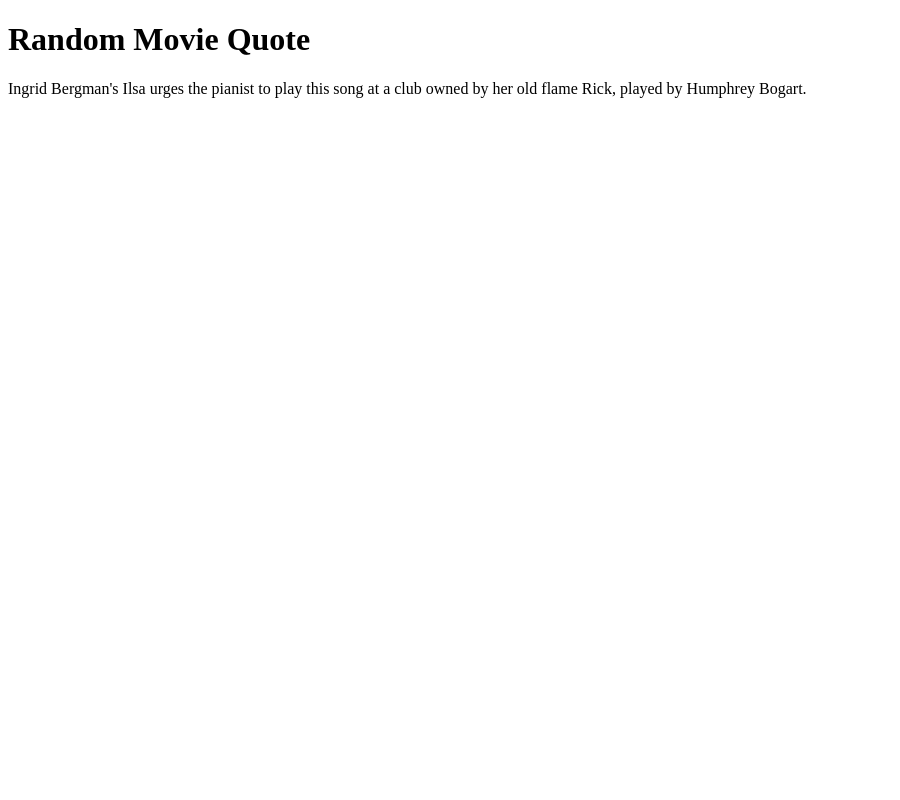
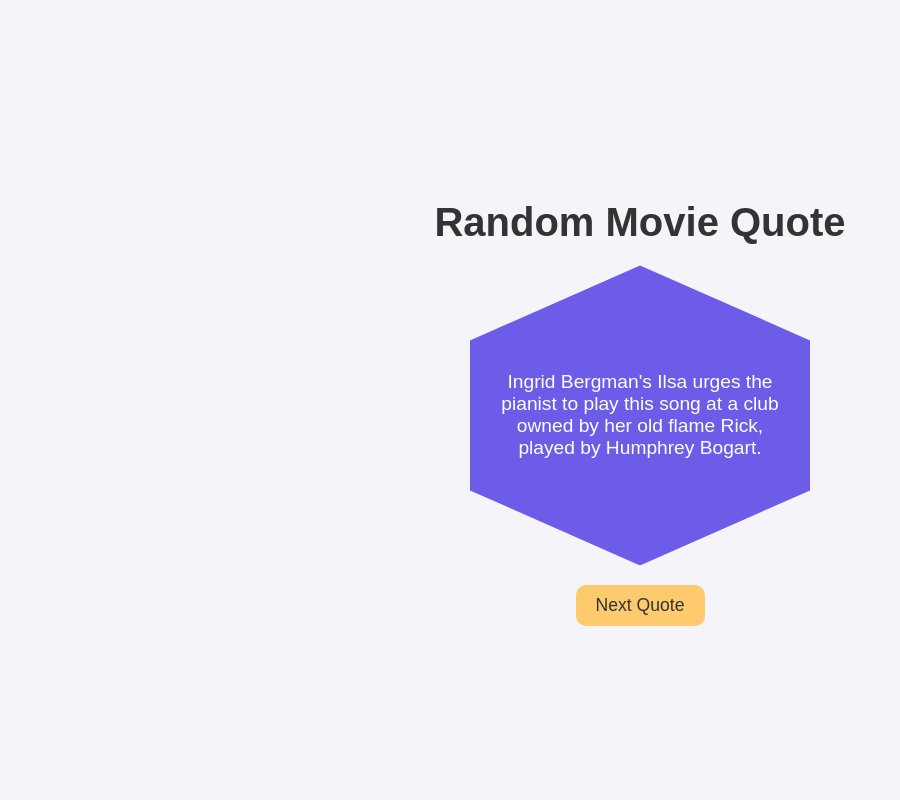
Before and after one commit to Byt3D3f3nd3r/quotes-app, a Flask app: page / in a window 1280 px wide. Shown: the whole page, without its empty margins (0-900 px from the left). Run offline with Flask 2, Linux system fonts and the light colour scheme.

Commit message:
Final Release 1.0

```diff
--- a/app.py
+++ b/app.py
@@ -1,4 +1,4 @@
-from flask import Flask, render_template  # Import Flask and template rendering
+from flask import Flask, render_template, jsonify  # Import Flask and template rendering
 import random  # Import random module to randomly pick a quote
 
 # Step 1: Create a Flask web application
@@ -9,7 +9,6 @@ def get_random_quote():
     # Open the 'quotes.txt' file to read the quotes
     with open('src/quotes.txt', 'r') as file:
         quotes = file.readlines()  # Read all the lines (quotes) into a list
-
     # Clean up the quotes: remove empty lines and strip spaces/newlines
     quotes = [quote.strip() for quote in quotes if quote.strip()]
 
@@ -25,6 +24,12 @@ def home():
     # Render the 'quote.html' template and pass the random quote to it
     return render_template('quote.html', quote=random_quote)
 
+# API route to get the next quote
+@app.route('/next_quote')
+def next_quote():
+    random_quote = get_random_quote()
+    return jsonify({'quote': random_quote})
+
 # Step 4: Run the web application
 if __name__ == '__main__':
-    app.run(host='0.0.0.0', port=5000)  # Run the app in debug mode so we can see errors if they happen
+    app.run(host='0.0.0.0', port=5000, debug=True)  # Run the app in debug mode so we can see errors if they happen
--- a/templates/quote.html
+++ b/templates/quote.html
@@ -4,9 +4,86 @@
     <meta charset="UTF-8">
     <meta name="viewport" content="width=device-width, initial-scale=1.0">
     <title>Random Movie Quote</title>
+    <style>
+        /* Your CSS for hexagon and button styling */
+        body {
+            font-family: 'Arial', sans-serif;
+            display: flex;
+            flex-direction: column;
+            justify-content: center;
+            align-items: center;
+            height: 100vh;
+            margin: 0;
+            background-color: #f4f4f9;
+        }
+        h1 {
+            margin-bottom: 20px;
+            font-size: 2.5em;
+            color: #333;
+        }
+        .quote-container {
+            width: 300px;
+            height: 260px;
+            background-color: #6c5ce7;
+            color: white;
+            position: relative;
+            clip-path: polygon(50% 0%, 100% 25%, 100% 75%, 50% 100%, 0% 75%, 0% 25%);
+            display: flex;
+            justify-content: center;
+            align-items: center;
+            text-align: center;
+            padding: 20px;
+            font-size: 1.2em;
+            transition: transform 0.3s ease-in-out;
+        }
+        .quote-container:hover {
+            transform: scale(1.1);
+        }
+        .next-btn {
+            margin-top: 20px;
+            padding: 10px 20px;
+            background-color: #fdcb6e;
+            color: #333;
+            font-size: 1.1em;
+            border: none;
+            cursor: pointer;
+            border-radius: 10px;
+            transition: background-color 0.3s ease;
+        }
+        .next-btn:hover {
+            background-color: #f0932b;
+        }
+        .hexagon {
+            transform-origin: center;
+        }
+    </style>
 </head>
 <body>
     <h1>Random Movie Quote</h1>
-    <p>{{ quote }}</p> <!-- This is where the random quote will be displayed -->
+
+    <div class="quote-container hexagon" id="quote-container">
+        <p id="quote">{{ quote }}</p>
+    </div>
+
+    <button class="next-btn" id="next-btn">Next Quote</button>
+
+    <script>
+        document.getElementById('next-btn').addEventListener('click', function() {
+            fetch('/next_quote')
+                .then(response => response.json())
+                .then(data => {
+                    const quoteContainer = document.getElementById('quote-container');
+                    const quoteText = document.getElementById('quote');
+
+                    // Animate the container
+                    quoteContainer.style.transform = 'scale(0.8)';
+                    setTimeout(() => {
+                        quoteText.textContent = data.quote;
+                        quoteContainer.style.transform = 'scale(1.1)';
+                    }, 200);
+                })
+                .catch(error => console.log(error));
+        });
+    </script>
 </body>
 </html>
```
Also changed, not shown: 1 other file.
